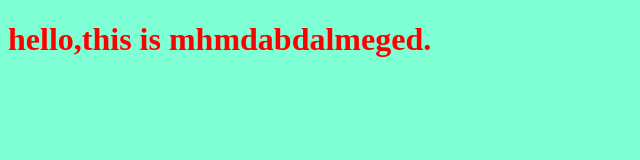
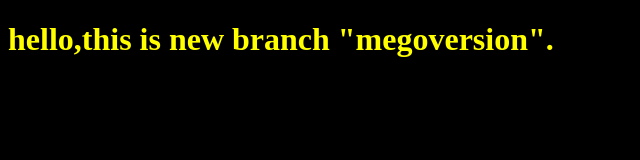
Before and after one commit to mohamedabdalmeged/myproject, a plain HTML site: page index.html in a window 1280 px wide. Shown: the whole page, without its empty margins (0-640 px from the left). Drawn offline with Linux system fonts and the light colour scheme.

Commit message:
changing style for the title

```diff
--- a/index.html
+++ b/index.html
@@ -8,7 +8,7 @@
     href="style.css"
 </head>
 <body>
- <h1>hello,this is mhmdabdalmeged.</h1>
+ <h1>hello,this is new branch "megoversion".</h1>
     <script src="app.js"></script>
 </body>
 </html>
--- a/style.css
+++ b/style.css
@@ -1,6 +1,9 @@
 h1{
-    color: red;
+    color: yellow;
 }
 body{
-    background-color: aquamarine;
+    background-color: black;
 }
+body{
+
+}
```
